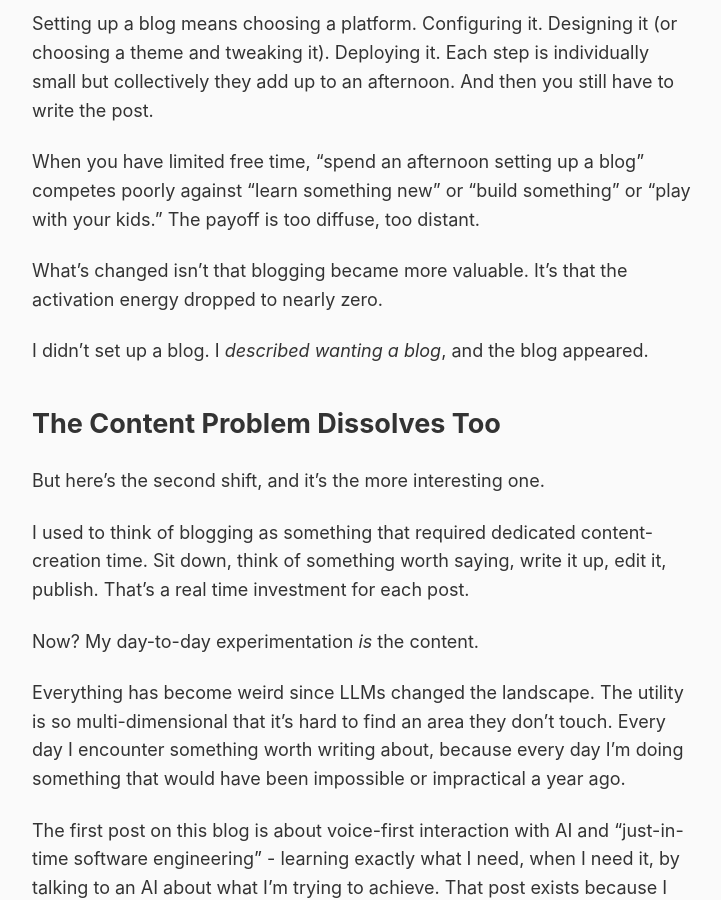
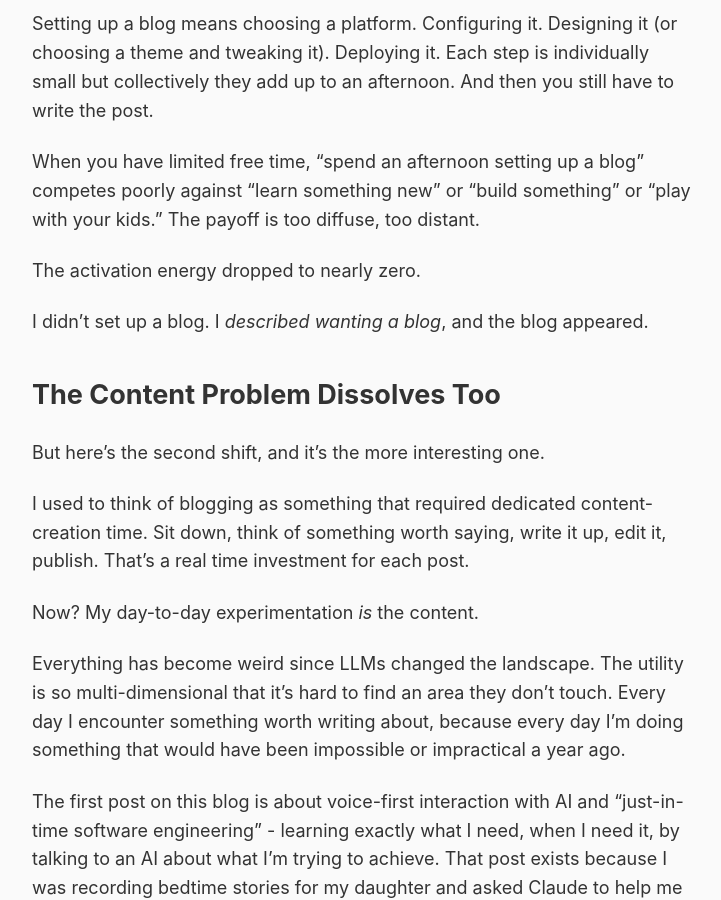
Before and after one commit to rob137/rob137.github.io, a Jekyll site: the page built from _posts/2026-01-02-how-this-blog-exists.md, in a window 1280 px wide and 900 px high, scrolled down 1929 px. Shown: the whole window, without its empty margins (275-996 px from the left). Built offline with Jekyll 4.4.1, drawn with Linux system fonts in a browser that asks for light colours; some of the changed text lies outside the part shown.

Commit message:
Remove 'not X, it's Y' AI writing pattern

```diff
--- a/_posts/2026-01-02-how-this-blog-exists.md
+++ b/_posts/2026-01-02-how-this-blog-exists.md
@@ -43,7 +43,7 @@
 
 When you have limited free time, "spend an afternoon setting up a blog" competes poorly against "learn something new" or "build something" or "play with your kids." The payoff is too diffuse, too distant.
 
-What's changed isn't that blogging became more valuable. It's that the activation energy dropped to nearly zero.
+The activation energy dropped to nearly zero.
 
 I didn't set up a blog. I *described wanting a blog*, and the blog appeared.
 
@@ -87,7 +87,7 @@
 
 This means I can just be generative. I can throw out ideas, half-formed observations, "we should write about X" - and the system catches them. The pressure to act doesn't come from my own memory; it comes from a managed queue held by something that won't forget.
 
-It's not just that writing became easier. It's that the entire *project management* of writing became someone else's job.
+The entire *project management* of writing became someone else's job.
 
 ## The Meta-Weirdness
 
```
Also changed, not shown: _posts/2026-01-02-the-golden-retriever-problem.md (+1 -1 lines), _posts/2026-01-02-the-gui-was-a-detour.md (+1 -1 lines), _posts/2026-01-02-todo-lists-as-prompts.md (+1 -1 lines).
